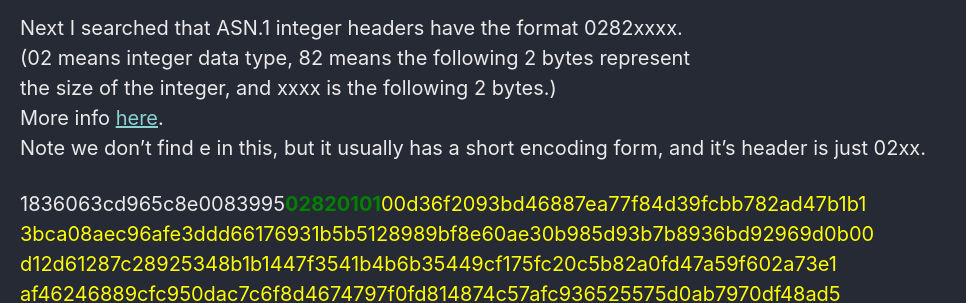
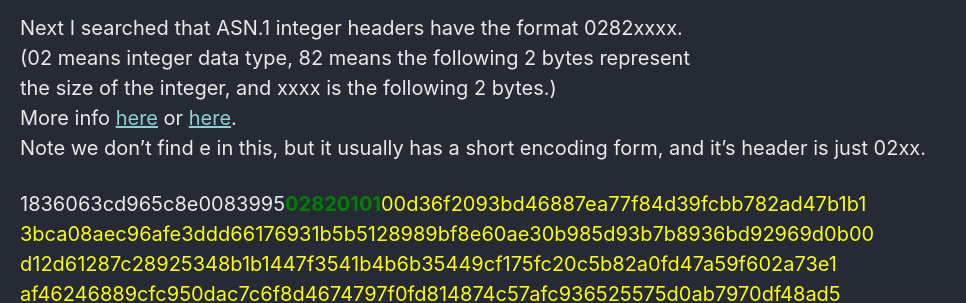
Before and after one commit to Connor-McCartney/Connor-McCartney.github.io, a Jekyll site: the page built from _pages/cryptography/rsa/information-paradox-SHCTF-2022.md, in a window 1280 px wide and 900 px high, scrolled down 708 px. Shown: the part 154-457 px from the top of the window, without its empty margins (0-966 px from the left). Built offline with Jekyll 4.4.1, drawn with Linux system fonts in a browser that asks for light colours; cached includes are drawn as plain includes.

Commit message:
Update information-paradox-SHCTF-2022.md

```diff
--- a/_pages/cryptography/rsa/information-paradox-SHCTF-2022.md
+++ b/_pages/cryptography/rsa/information-paradox-SHCTF-2022.md
@@ -35,7 +35,7 @@ print(extract_hex)
 Next I searched that ASN.1 integer headers have the format 0282xxxx. <br>
 (02 means integer data type, 82 means the following 2 bytes represent <br>
 the size of the integer, and xxxx is the following 2 bytes.) <br>
-More info [here](https://letsencrypt.org/docs/a-warm-welcome-to-asn1-and-der/). <br>
+More info [here](https://letsencrypt.org/docs/a-warm-welcome-to-asn1-and-der/) or [here](https://www.cem.me/20141221-cert-binaries.html). <br>
 Note we don't find e in this, but it usually has a short encoding form, and it's header is just 02xx.
 
 
```
